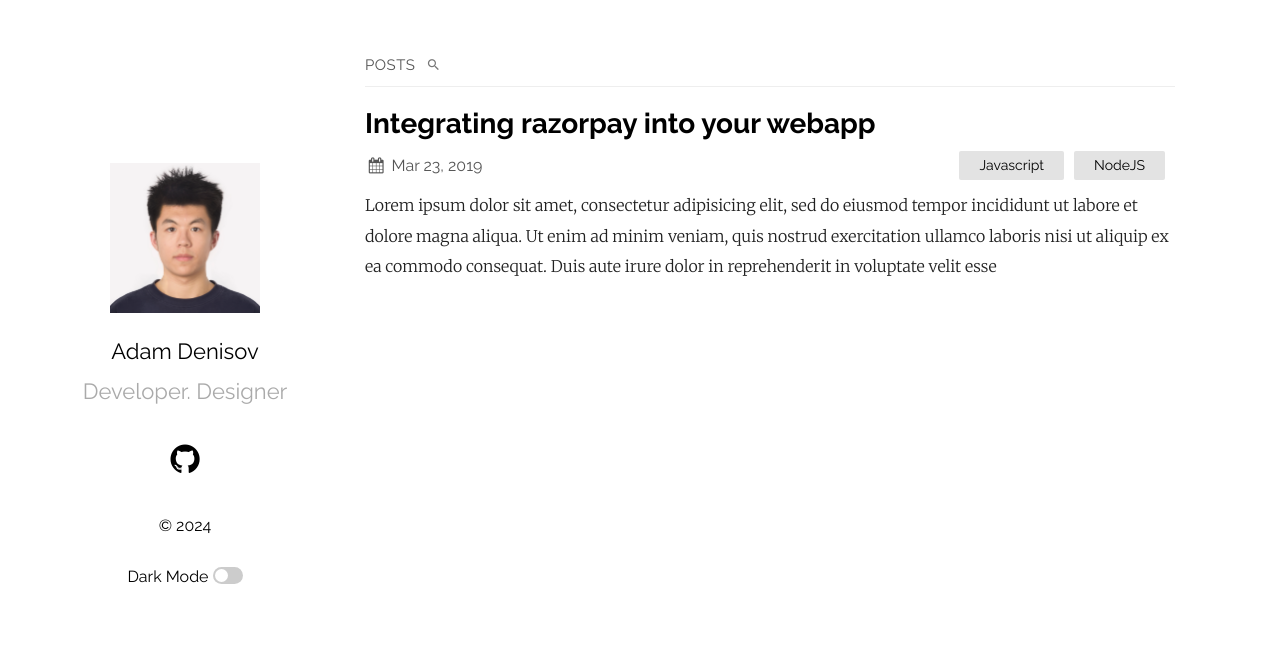
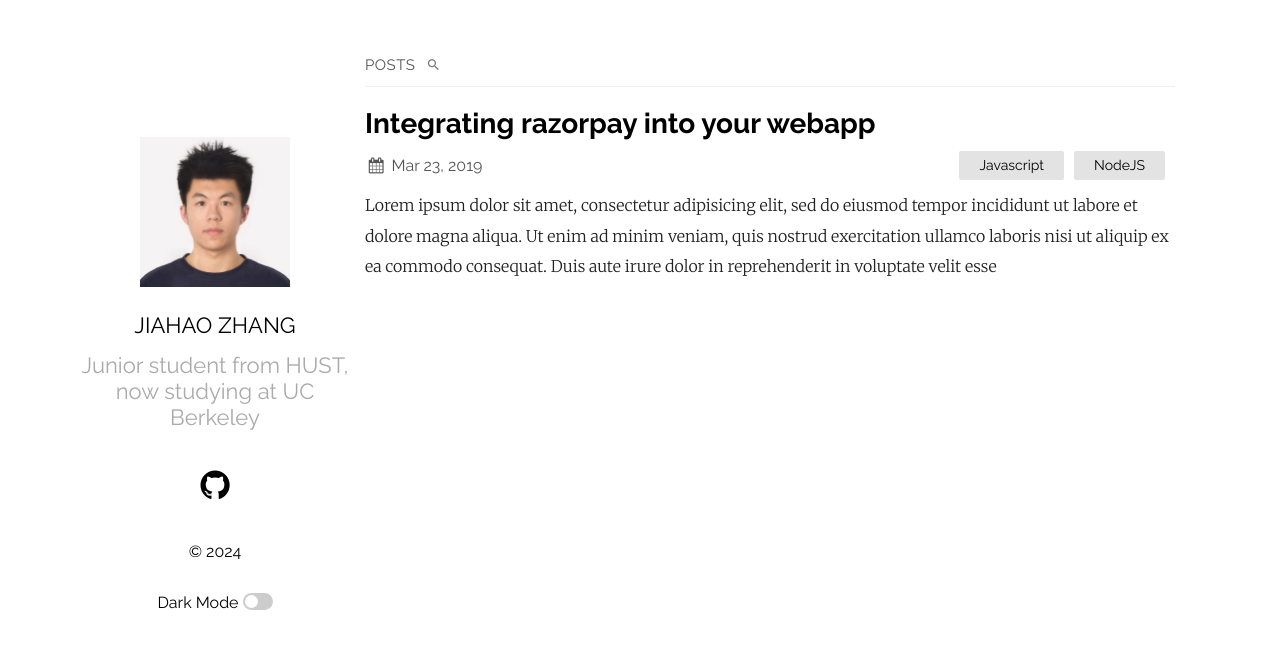
Before and after one commit to JiahaoZhang-Public/JiahaoZhang-Public.github.io, a Jekyll site: the page built from index.md, in a window 1280 px wide. Shown: the top 649 px of the page. Built offline with Jekyll 4.4.1, drawn with Linux system fonts in a browser that asks for light colours.

Commit message:
Update _config.yml

```diff
--- a/_config.yml
+++ b/_config.yml
@@ -1,6 +1,6 @@
 title: JIAHAO ZHANG
 author: JIAHAO ZHANG
-email: jiahao.zhng_public@berkeley.edu
+email: jiahao.zhang_public@berkeley.edu
 description: > # this means to ignore newlines until "show_exerpts:"
   Hi,this is Jiahao
 show_excerpts: true # set to true to show excerpts on the homepage
@@ -10,8 +10,8 @@ show_excerpts: true # set to true to show excerpts on the homepage
 sass:
   sass_dir: _sass
 plainwhite:
-  name: Adam Denisov
-  tagline: Developer. Designer
+  name: JIAHAO ZHANG
+  tagline: Junior student from HUST, now studying at UC Berkeley
   date_format: "%b %-d, %Y"
   sitemap: true # set to true to generate sitemap.xml content
   search: true # set to true to enable searchbar
```
